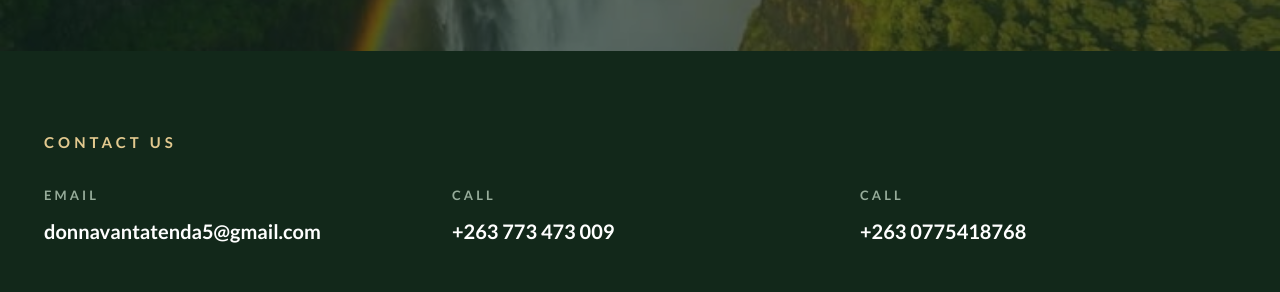
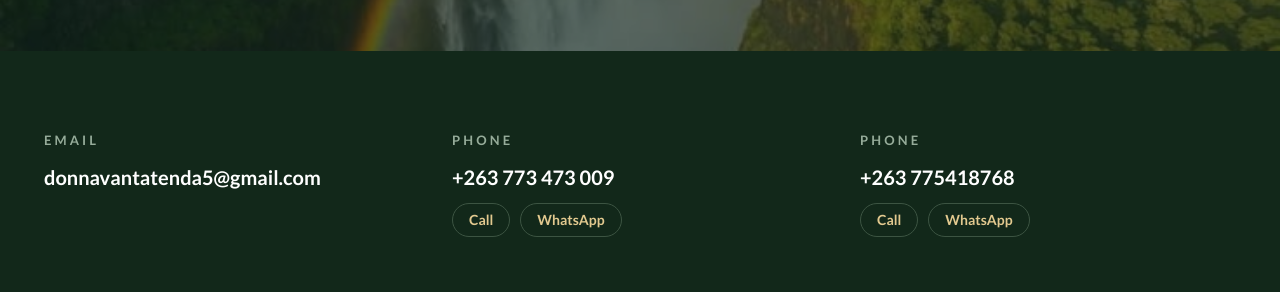
Before and after one commit to donnavantatenda5-stack/roar-and-river-safaries-Full-website-, a Next.js app: page / in a window 1280 px wide. Shown: the part 5560-5852 px from the top of the page. Built offline with nearby package versions, Linux system fonts and the light colour scheme; no server answers; the database is empty.

Commit message:
phone function correction

```diff
--- a/components/Footer.tsx
+++ b/components/Footer.tsx
@@ -24,7 +24,6 @@ export default function Footer({ tours }: { tours: Tour[] }) {
       <Container className="pt-20">
         {/* First thing you see when the Contact link jumps here. */}
         <div className="border-b border-[#32483a] pb-14">
-          <p className="mb-8 text-[15px] font-bold uppercase tracking-[0.27em] text-sand">Contact us</p>
           <div className="grid gap-8 sm:grid-cols-3">
             <div>
               <p className="text-[13px] font-bold uppercase tracking-[0.24em] text-[#96ac9a]">Email</p>
@@ -36,16 +35,48 @@ export default function Footer({ tours }: { tours: Tour[] }) {
               </a>
             </div>
             <div>
-              <p className="text-[13px] font-bold uppercase tracking-[0.24em] text-[#96ac9a]">Call</p>
+              <p className="text-[13px] font-bold uppercase tracking-[0.24em] text-[#96ac9a]">Phone</p>
               <a href="tel:+263773473009" className="mt-3 block text-xl font-bold text-white transition-colors hover:text-sand">
                 +263 773 473 009
               </a>
+              <div className="mt-3 flex flex-wrap items-center gap-2.5">
+                <a
+                  href="tel:+263773473009"
+                  className="rounded-full border border-[#3c5442] px-4 py-1.5 text-sm font-bold text-sand transition-colors hover:bg-[#1c3a28] hover:text-white"
+                >
+                  Call
+                </a>
+                <a
+                  href="https://wa.me/263773473009"
+                  target="_blank"
+                  rel="noopener noreferrer"
+                  className="rounded-full border border-[#3c5442] px-4 py-1.5 text-sm font-bold text-sand transition-colors hover:bg-[#1c3a28] hover:text-white"
+                >
+                  WhatsApp
+                </a>
+              </div>
             </div>
             <div>
-              <p className="text-[13px] font-bold uppercase tracking-[0.24em] text-[#96ac9a]">Call</p>
+              <p className="text-[13px] font-bold uppercase tracking-[0.24em] text-[#96ac9a]">Phone</p>
               <a href="tel:+263775418768" className="mt-3 block text-xl font-bold text-white transition-colors hover:text-sand">
-                +263 0775418768
+                +263 775418768
               </a>
+              <div className="mt-3 flex flex-wrap items-center gap-2.5">
+                <a
+                  href="tel:+263775418768"
+                  className="rounded-full border border-[#3c5442] px-4 py-1.5 text-sm font-bold text-sand transition-colors hover:bg-[#1c3a28] hover:text-white"
+                >
+                  Call
+                </a>
+                <a
+                  href="https://wa.me/263775418768"
+                  target="_blank"
+                  rel="noopener noreferrer"
+                  className="rounded-full border border-[#3c5442] px-4 py-1.5 text-sm font-bold text-sand transition-colors hover:bg-[#1c3a28] hover:text-white"
+                >
+                  WhatsApp
+                </a>
+              </div>
             </div>
           </div>
         </div>
--- a/components/Hero.tsx
+++ b/components/Hero.tsx
@@ -22,7 +22,7 @@ export default function Hero() {
 
       <div className="mx-auto flex max-w-[1160px] flex-col items-center px-6 pb-24 pt-44 text-center sm:pb-20 sm:pt-64">
         <Reveal>
-          <span className="inline-block rounded-full bg-white/85 px-6 py-2.5 text-[11px] font-bold uppercase tracking-[0.32em] text-forest sm:text-sm">
+          <span className="hidden rounded-full bg-white/85 px-6 py-2.5 text-[11px] font-bold uppercase tracking-[0.32em] text-forest sm:inline-block sm:text-sm">
             Victoria Falls, Zimbabwe
           </span>
         </Reveal>
```
